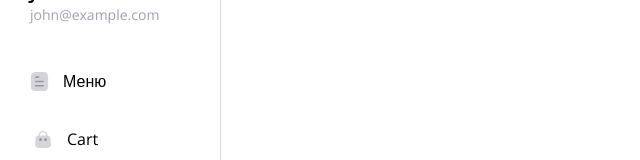
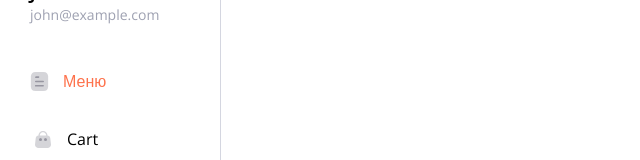
Before and after one commit to Immeo/pizza-app-react-ts, a React (Vite) app: page / in a window 1280 px wide. Shown: the part 245-405 px from the top of the page, without its empty margins (0-640 px from the left). Built offline with nearby package versions, Linux system fonts and the light colour scheme.

Commit message:
13-add useLocation

```diff
--- a/src/layout/Layout/Layout.module.css
+++ b/src/layout/Layout/Layout.module.css
@@ -32,6 +32,14 @@
 	color: var(--text-color);
 }
 
+.link:hover {
+	color: var(--primary-color);
+}
+
+.active {
+	color: var(--primary-color);
+}
+
 .user {
 	margin-bottom: 46px;
 }
--- a/src/layout/Layout/Layout.tsx
+++ b/src/layout/Layout/Layout.tsx
@@ -1,8 +1,15 @@
-import { Link, Outlet } from 'react-router-dom';
+import cn from 'classnames';
+import { useEffect } from 'react';
+import { Link, Outlet, useLocation } from 'react-router-dom';
 import MaimButton from '../../components/MainButton/MainButton';
 import styles from './Layout.module.css';
 
 function Layout() {
+	const location = useLocation();
+	useEffect(() => {
+		console.log(location);
+	}, [location]);
+
 	return (
 		<div className={styles['layout']}>
 			<div className={styles['sidebar']}>
@@ -16,7 +23,12 @@
 					<div className={styles['email']}>john@example.com</div>
 				</div>
 				<div className={styles['menu']}>
-					<Link to='/' className={styles['link']}>
+					<Link
+						to='/'
+						className={cn(styles['link'], {
+							[styles['active']]: location.pathname === '/'
+						})}
+					>
 						<img src='/menusIcon.svg' alt='Icon menu' />
 						Меню
 					</Link>
```
